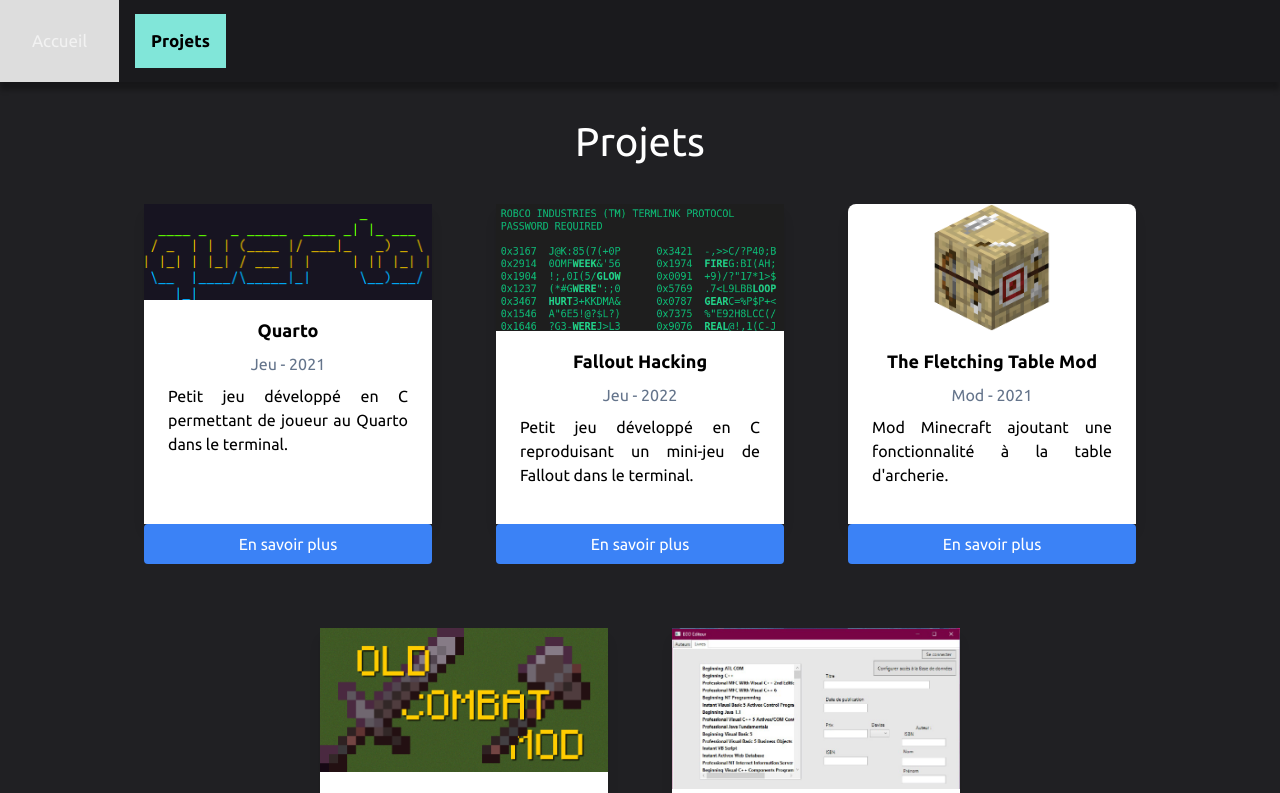
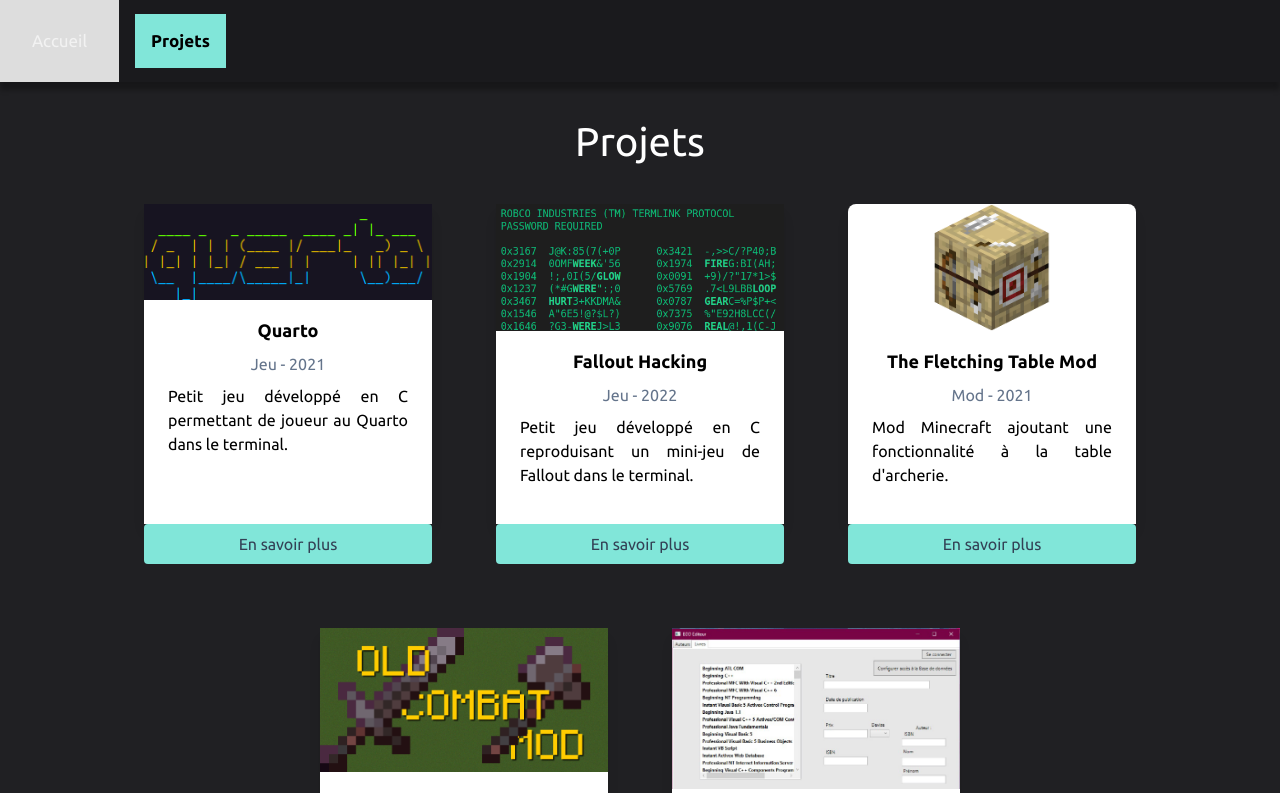
Before and after one commit to TheHangel/hangel-dev, a Vue app: page /projects in a window 1280 px wide. Shown: the top 793 px of the page. Built offline with nearby package versions, Linux system fonts and the light colour scheme.

Commit message:
couleur boutons

```diff
--- a/src/views/projects/Projects.vue
+++ b/src/views/projects/Projects.vue
@@ -17,7 +17,7 @@
                 </article>
                 <a
                     :href="project.link"
-                    class="inline-block text-center w-full bg-blue-500 text-white py-2 px-4 rounded hover:bg-blue-700"
+                    class="inline-block bg-button text-center w-full bg-blue-500 text-slate-700 py-2 px-4 rounded hover:bg-button-hover"
                 >
                     En savoir plus
                 </a>
--- a/tailwind.config.js
+++ b/tailwind.config.js
@@ -8,6 +8,10 @@ module.exports = {
     extend: {
       fontFamily: {
         'minecraftia': ['minecraftia', 'sans-serif']
+      },
+      colors: {
+        'button': '#81e6d9',
+        'button-hover': '#66d3c4'
       }
     },
   },
```
